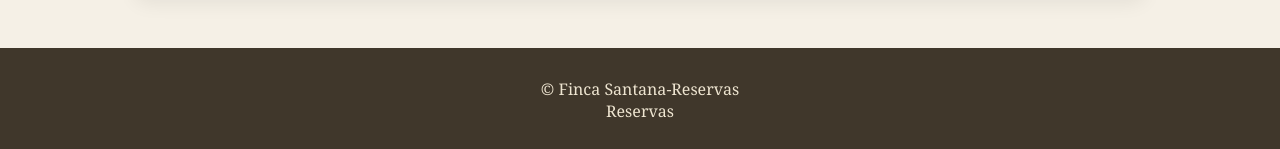
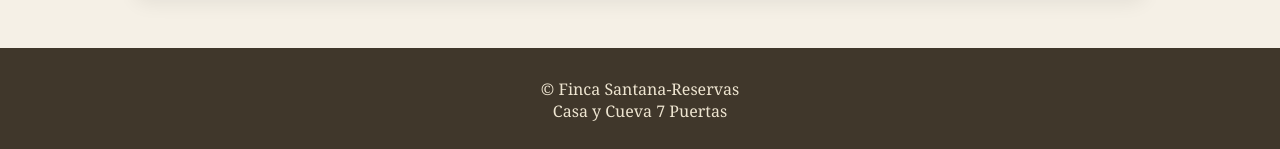
Before and after one commit to infofincasantana-bot/infofincasantana-bot.github.io, a plain HTML site: page reservas.html in a window 1280 px wide. Shown: the part 3996-4145 px from the top of the page. Drawn offline with Linux system fonts and the light colour scheme; no server answers.

Commit message:
Update reservas.html

```diff
--- a/reservas.html
+++ b/reservas.html
@@ -1296,7 +1296,7 @@ footer {
 
     <br>
 
-    Reservas
+    Casa y Cueva 7 Puertas
 
 </footer>
 
```
